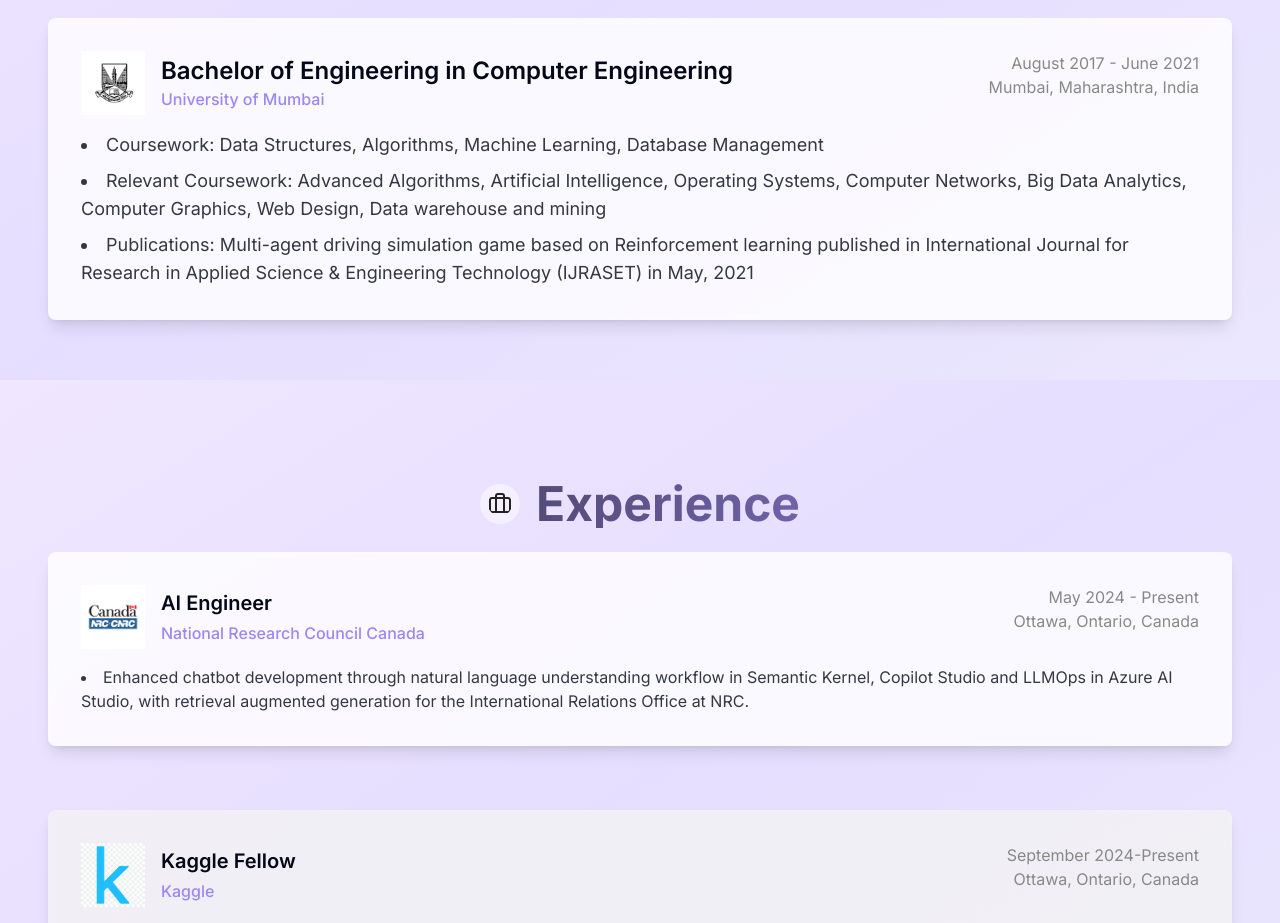
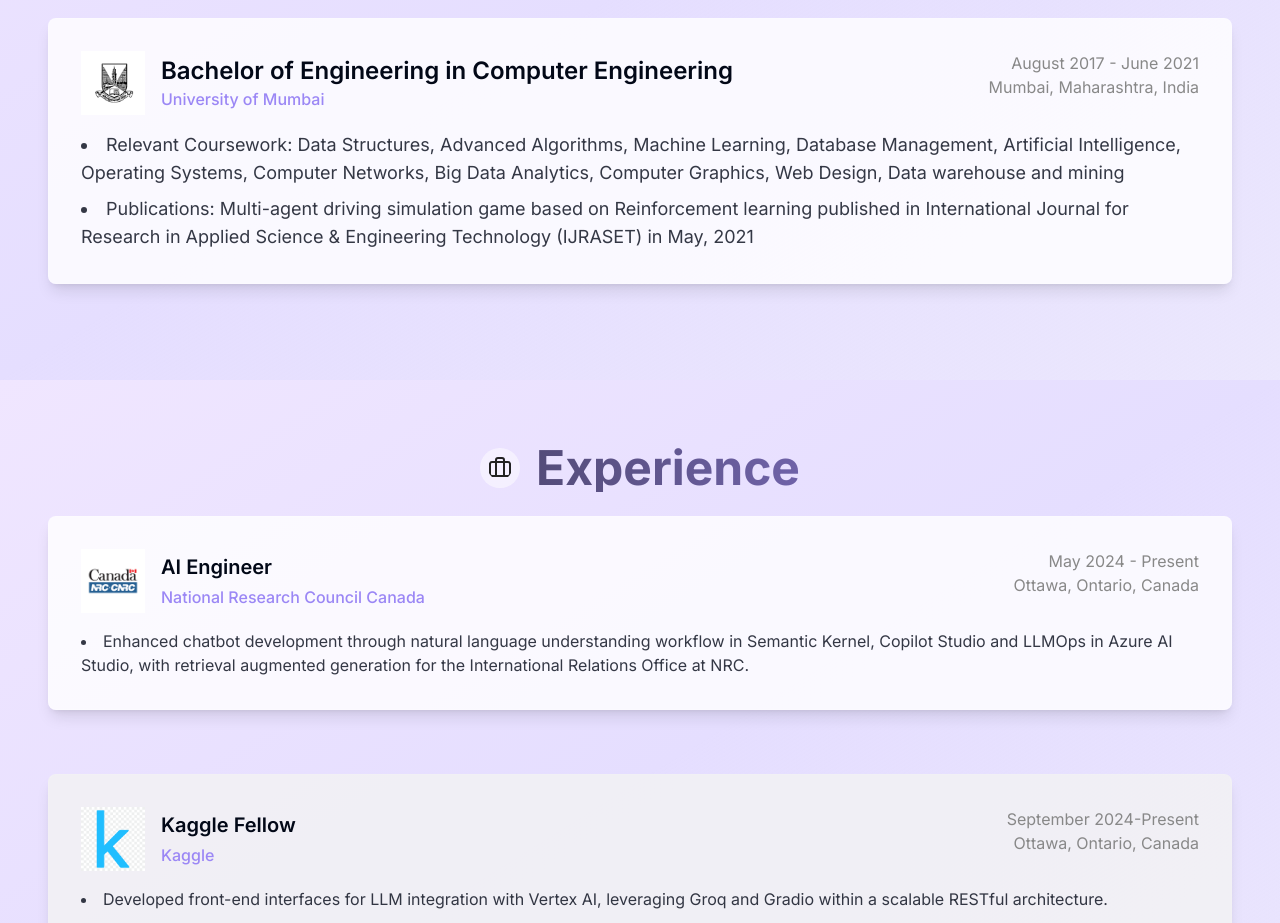
Before and after one commit to harishiker99/HN-Portfolio, a React (Vite) app: page / in a window 1280 px wide. Shown: the part 1220-2143 px from the top of the page. Built offline with nearby package versions, Linux system fonts and the light colour scheme.

Commit message:
updated UoMum details

```diff
--- a/src/components/Education.tsx
+++ b/src/components/Education.tsx
@@ -28,8 +28,7 @@ const educationData: EducationItem[] = [
     period: "August 2017 - June 2021",
     location: "Mumbai, Maharashtra, India",
     details: [
-      "Coursework: Data Structures, Algorithms, Machine Learning, Database Management",
-      "Relevant Coursework: Advanced Algorithms, Artificial Intelligence, Operating Systems, Computer Networks, Big Data Analytics, Computer Graphics, Web Design, Data warehouse and mining",
+      "Relevant Coursework: Data Structures, Advanced Algorithms, Machine Learning, Database Management, Artificial Intelligence, Operating Systems, Computer Networks, Big Data Analytics, Computer Graphics, Web Design, Data warehouse and mining",
       "Publications: Multi-agent driving simulation game based on Reinforcement learning published in International Journal for Research in Applied Science & Engineering Technology (IJRASET) in May, 2021"
     ],
     logo: "/uploads/9648c709-134c-4a8d-b93c-7a31c4320772.png"
```
